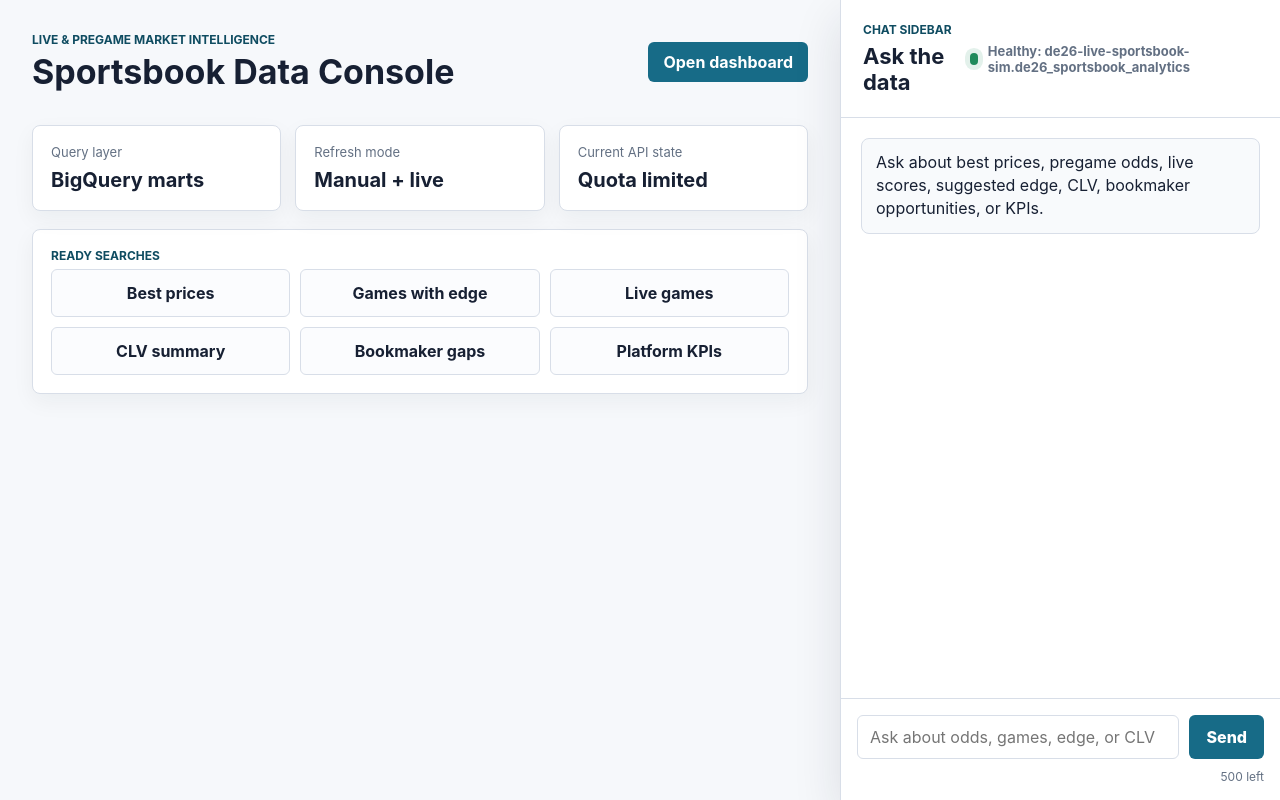
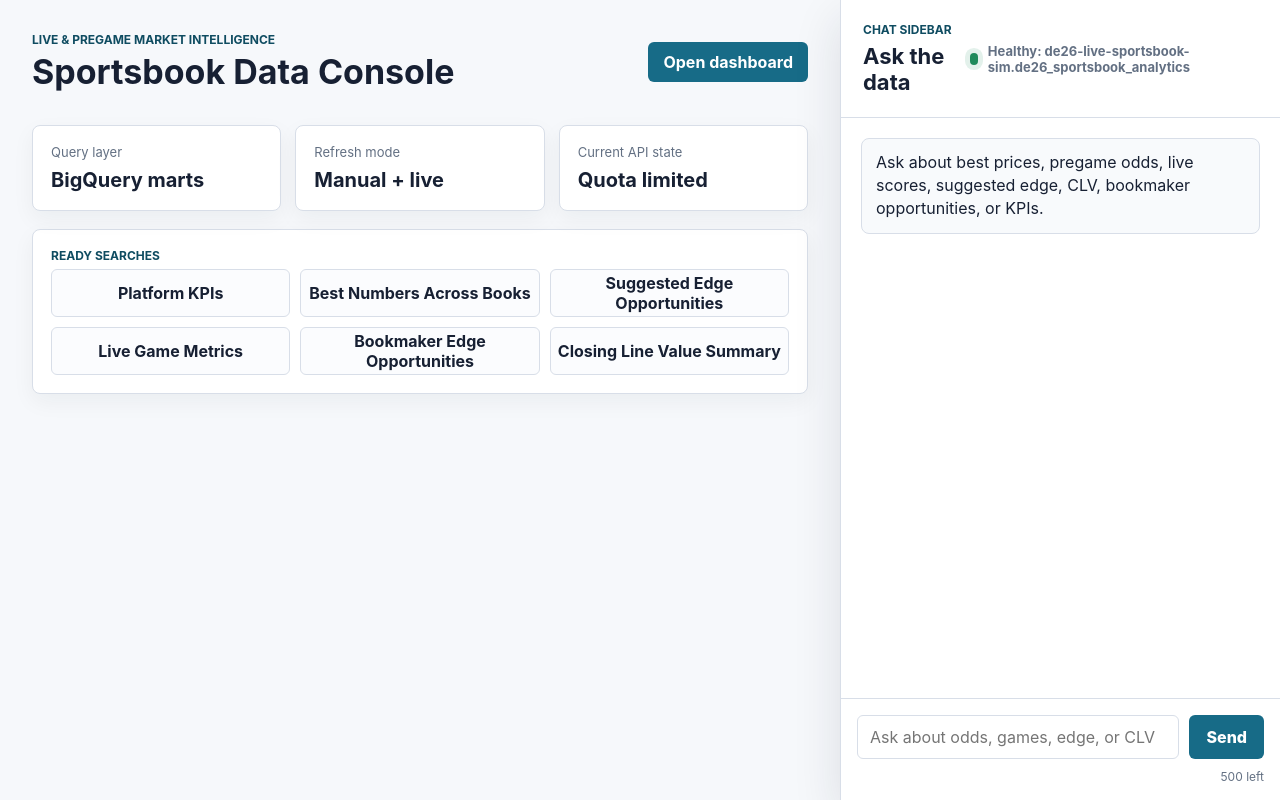
Before and after one commit to imade-osi2/Live-Sportsbook-Sim, a Flask app: page / in a window 1280 px wide. Run offline with Flask 3, Linux system fonts and the light colour scheme.

Commit message:
Render chat quick intents from backend metadata

```diff
--- a/cloudrun_chat/app.py
+++ b/cloudrun_chat/app.py
@@ -90,6 +90,7 @@ def choose_intent(prompt):
 QUERY_TEMPLATES = {
     "platform_kpis": {
         "title": "Platform KPIs",
+        "prompt": "Show platform KPIs",
         "empty": "No KPI rows are available yet. Run the ingestion and dbt refresh after the Odds API quota resets.",
         "summary": "Here is the current platform summary from the curated KPI mart.",
         "sql": f"""
@@ -107,6 +108,7 @@ QUERY_TEMPLATES = {
     },
     "best_prices": {
         "title": "Best Numbers Across Books",
+        "prompt": "Show me the best prices across books",
         "empty": "No current best-price rows were found. This usually means the Odds API refresh has not run with fresh current-slate data.",
         "summary": "These are the largest current price gaps across books.",
         "sql": f"""
@@ -129,6 +131,7 @@ QUERY_TEMPLATES = {
     },
     "edge_opportunities": {
         "title": "Suggested Edge Opportunities",
+        "prompt": "Which games have edge right now?",
         "empty": "No current edge suggestions were found. Current-slate suggestion marts may be empty until fresh odds data lands.",
         "summary": "These are the strongest current suggested bets by expected value.",
         "sql": f"""
@@ -151,6 +154,7 @@ QUERY_TEMPLATES = {
     },
     "live_games": {
         "title": "Live Game Metrics",
+        "prompt": "Show live games and scores",
         "empty": "No live game rows were found. Live metrics depend on fresh score and odds refreshes.",
         "summary": "These are the latest live or final game metrics available.",
         "sql": f"""
@@ -171,6 +175,7 @@ QUERY_TEMPLATES = {
     },
     "bookmaker_opportunities": {
         "title": "Bookmaker Edge Opportunities",
+        "prompt": "Which bookmakers have the most opportunities?",
         "empty": "No bookmaker opportunity rows were found for the current slate.",
         "summary": "These books currently show the most medium/high confidence opportunities.",
         "sql": f"""
@@ -186,6 +191,7 @@ QUERY_TEMPLATES = {
     },
     "clv_summary": {
         "title": "Closing Line Value Summary",
+        "prompt": "Give me CLV summary",
         "empty": "No CLV rows are available yet. CLV fills in after suggestions can be compared with later observed prices.",
         "summary": "Here is the current beat-close and expected value summary by signal tier and market.",
         "sql": f"""
@@ -207,9 +213,24 @@ QUERY_TEMPLATES = {
 }
 
 
+def serialize_intents():
+    return [
+        {
+            "id": intent_id,
+            "title": template["title"],
+            "prompt": template["prompt"],
+        }
+        for intent_id, template in QUERY_TEMPLATES.items()
+    ]
+
+
 @app.get("/")
 def index():
-    return render_template("index.html", max_prompt_chars=MAX_PROMPT_CHARS)
+    return render_template(
+        "index.html",
+        intents=serialize_intents(),
+        max_prompt_chars=MAX_PROMPT_CHARS,
+    )
 
 
 @app.get("/health")
@@ -228,14 +249,7 @@ def health():
 
 @app.get("/intents")
 def intents():
-    return jsonify(
-        {
-            "intents": [
-                {"id": intent_id, "title": template["title"]}
-                for intent_id, template in QUERY_TEMPLATES.items()
-            ]
-        }
-    )
+    return jsonify({"intents": serialize_intents()})
 
 
 @app.post("/query")
--- a/cloudrun_chat/templates/index.html
+++ b/cloudrun_chat/templates/index.html
@@ -35,12 +35,9 @@
         <section class="panel">
           <p class="eyebrow">Ready searches</p>
           <div class="prompt-grid">
-            <button type="button" data-intent="best_prices" data-prompt="Show me the best prices across books">Best prices</button>
-            <button type="button" data-intent="edge_opportunities" data-prompt="Which games have edge right now?">Games with edge</button>
-            <button type="button" data-intent="live_games" data-prompt="Show live games and scores">Live games</button>
-            <button type="button" data-intent="clv_summary" data-prompt="Give me CLV summary">CLV summary</button>
-            <button type="button" data-intent="bookmaker_opportunities" data-prompt="Which bookmakers have the most opportunities?">Bookmaker gaps</button>
-            <button type="button" data-intent="platform_kpis" data-prompt="Show platform KPIs">Platform KPIs</button>
+            {% for intent in intents %}
+              <button type="button" data-intent="{{ intent.id }}" data-prompt="{{ intent.prompt }}">{{ intent.title }}</button>
+            {% endfor %}
           </div>
         </section>
       </section>
```
